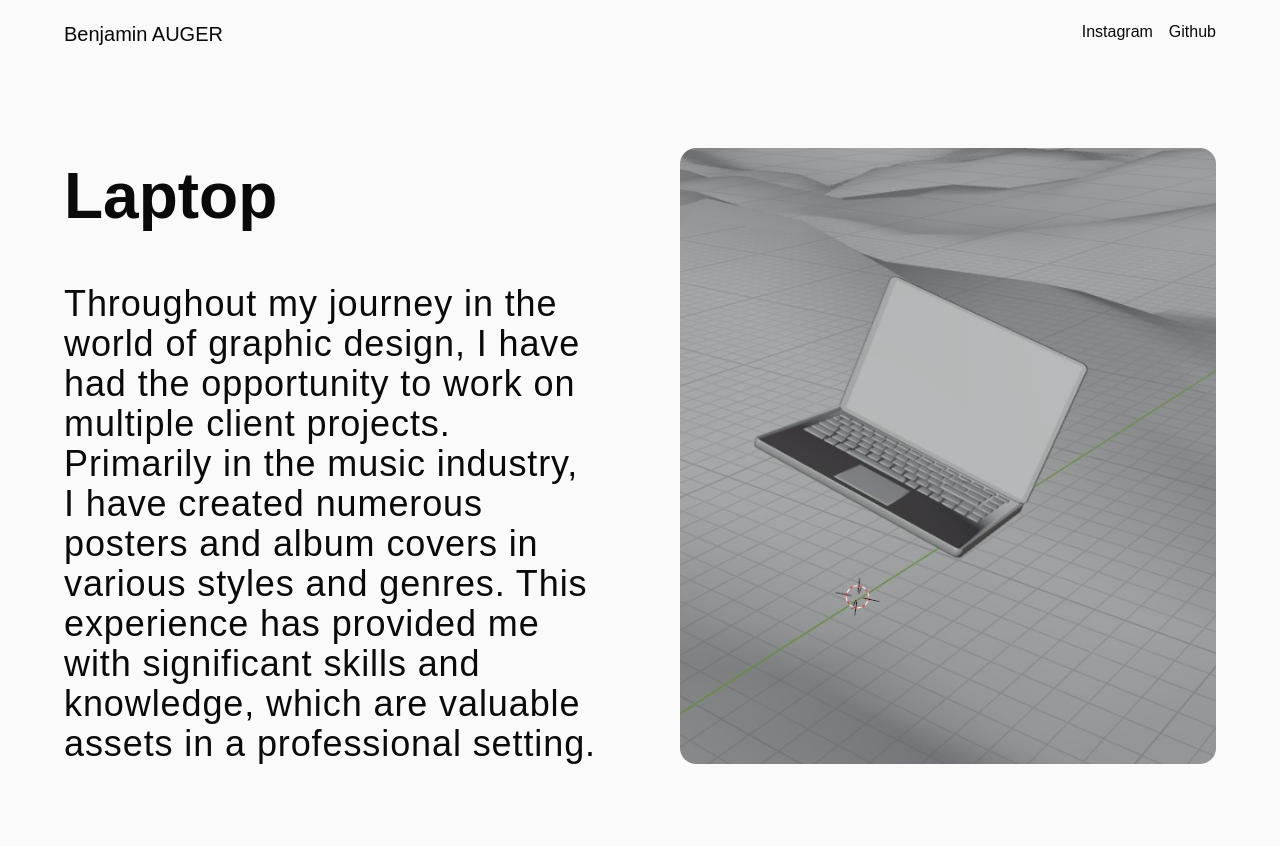
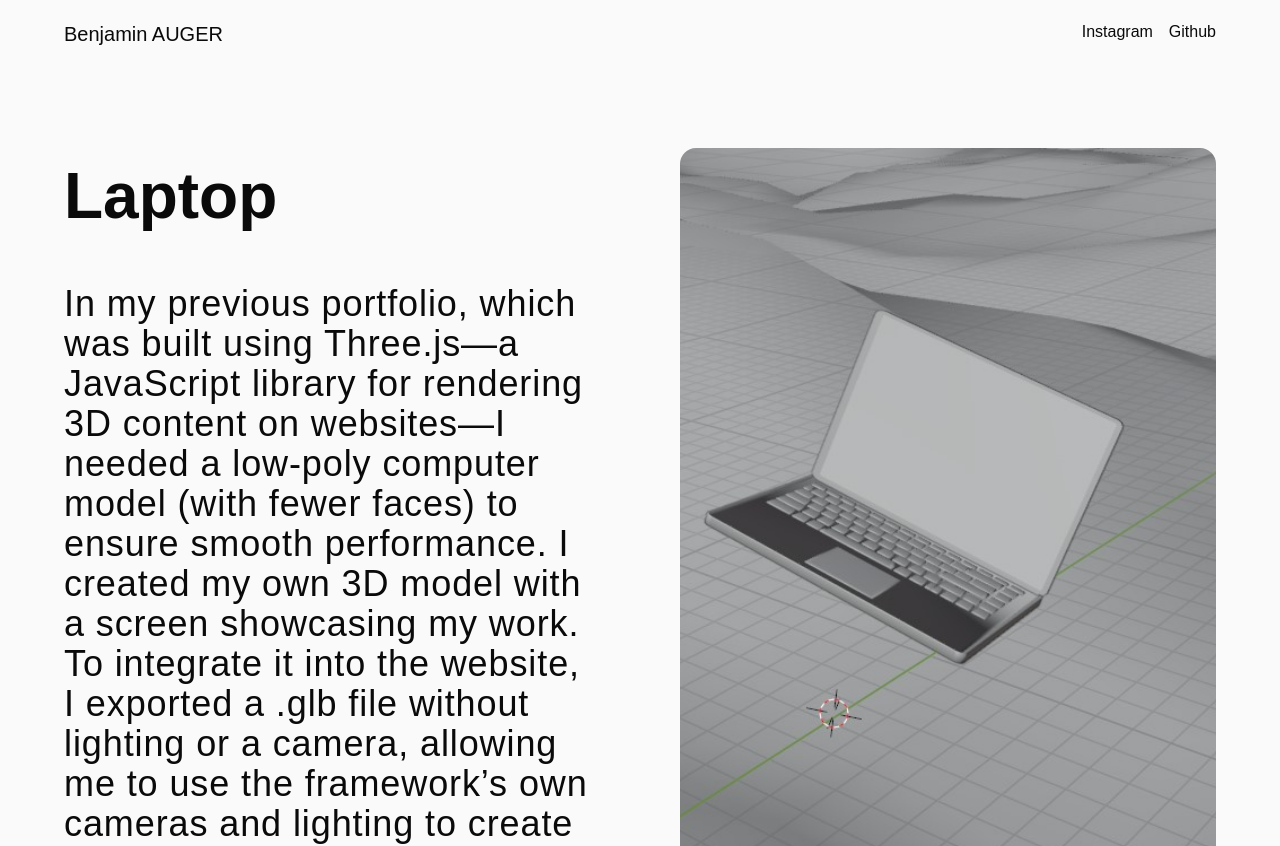
Before and after one commit to bnj35/NextTailPortfolio, a Next.js app: page /3D/Ordi in a window 1280 px wide. Shown: the top 846 px of the page. Built offline with nearby package versions, Linux system fonts and the light colour scheme.

Commit message:
ajout description

```diff
--- a/app/3D/Collier/page.tsx
+++ b/app/3D/Collier/page.tsx
@@ -10,10 +10,7 @@ export default function Home() {
             <ImageTextSection params={{ImgSrc: '/3D/Clay/neckClay.jpg',
                 ImgAlt: 'Necklace',
                 TextTitle: '3D Necklace',
-                TextContent: 'Throughout my journey in the world of graphic design, I have had the opportunity to work on multiple client projects. Primarily in the music industry, I have created numerous posters and album covers in various styles and genres. This experience has provided me with significant skills and knowledge, which are valuable assets in a professional setting.'}}/>
-
-
-                <Text params={{Title: 'Client Order', Text: 'Throughout my journey in the world of graphic design, I have had the opportunity to work on multiple client projects. Primarily in the music industry, I have created numerous posters and album covers in various styles and genres. This experience has provided me with significant skills and knowledge, which are valuable assets in a professional setting.'}}/>
+                TextContent: 'This project is one of the first 3D models I created. It was originally intended for use as a visual component of a drumkit that was ultimately never released. Nevertheless, this initial project allowed me to learn how to use the 3D software Blender, including modifiers and textures. The initial requirement took a back seat, giving way to a deeper exploration of the software and the world of 3D modeling.'}}/>
         </div>
     )
 }
--- a/app/3D/Figurine/page.tsx
+++ b/app/3D/Figurine/page.tsx
@@ -8,10 +8,7 @@ export default function Home() {
             <ImageTextSection params={{ImgSrc: '/3D/Clay/FiguClay.jpg',
                 ImgAlt: 'Figurine',
                 TextTitle: 'Figurine',
-                TextContent: 'Throughout my journey in the world of graphic design, I have had the opportunity to work on multiple client projects. Primarily in the music industry, I have created numerous posters and album covers in various styles and genres. This experience has provided me with significant skills and knowledge, which are valuable assets in a professional setting.'}}/>
-
-
-                <Text params={{Title: 'Client Order', Text: 'Throughout my journey in the world of graphic design, I have had the opportunity to work on multiple client projects. Primarily in the music industry, I have created numerous posters and album covers in various styles and genres. This experience has provided me with significant skills and knowledge, which are valuable assets in a professional setting.'}}/>
+                TextContent: 'One of our class projects in 2023 was to create a video game using the Gdevelop online game engine. My teammate and I got deeply involved in the project, spending a lot of time developing this 2D platformer. I became so invested that I decided to model a figurine of the main character hitting a slime from the game, as a way to have a physical keepsake of the project.'}}/>
         </div>
     )
 }
--- a/app/3D/LowPoly/page.tsx
+++ b/app/3D/LowPoly/page.tsx
@@ -9,10 +9,10 @@ export default function Home() {
             <ImageTextSection params={{ImgSrc: '/3D/Clay/LowClay.jpg',
                 ImgAlt: 'LowPoly',
                 TextTitle: 'LowPoly Environment',
-                TextContent: 'Throughout my journey in the world of graphic design, I have had the opportunity to work on multiple client projects. Primarily in the music industry, I have created numerous posters and album covers in various styles and genres. This experience has provided me with significant skills and knowledge, which are valuable assets in a professional setting.'}}/>
+                TextContent: 'During a Bachelor\'s of Technology program, students work on independent projects of varying lengths and undergo several assessments. One such project involved creating a 3D environment that could be explored using Spatial.io or a VR headset, with the aim of delivering an augmented reality experience.'}}/>
 
 
-                <Text params={{Title: 'Client Order', Text: 'Throughout my journey in the world of graphic design, I have had the opportunity to work on multiple client projects. Primarily in the music industry, I have created numerous posters and album covers in various styles and genres. This experience has provided me with significant skills and knowledge, which are valuable assets in a professional setting.'}}/>
+                <Text params={{Title: 'Backstory & Technical Details', Text: 'Each of these environments represents an aspect of my life, whether it’s sports with the basketball court, studies with the classroom, or web development with the office where I used to work at my parents\' home. It felt natural to reuse these 3D models in my previous portfolio. From a technical standpoint, each space was created separately, with an effort to instance as many elements as possible and ensure that every object in the scene was optimized to make the models easily loadable on a website or in VR.'}}/>
         </div>
     )
 }
--- a/app/3D/Ordi/page.tsx
+++ b/app/3D/Ordi/page.tsx
@@ -8,10 +8,7 @@ export default function Home() {
             <ImageTextSection params={{ImgSrc: '/3D/Clay/OrdiClay.jpg',
                 ImgAlt: 'Ordi',
                 TextTitle: 'Laptop',
-                TextContent: 'Throughout my journey in the world of graphic design, I have had the opportunity to work on multiple client projects. Primarily in the music industry, I have created numerous posters and album covers in various styles and genres. This experience has provided me with significant skills and knowledge, which are valuable assets in a professional setting.'}}/>
-
-
-                <Text params={{Title: 'Client Order', Text: 'Throughout my journey in the world of graphic design, I have had the opportunity to work on multiple client projects. Primarily in the music industry, I have created numerous posters and album covers in various styles and genres. This experience has provided me with significant skills and knowledge, which are valuable assets in a professional setting.'}}/>
+                TextContent: 'In my previous portfolio, which was built using Three.js—a JavaScript library for rendering 3D content on websites—I needed a low-poly computer model (with fewer faces) to ensure smooth performance. I created my own 3D model with a screen showcasing my work. To integrate it into the website, I exported a .glb file without lighting or a camera, allowing me to use the framework’s own cameras and lighting to create unique motion and lighting effects.'}}/>
         </div>
     )
 }
```
